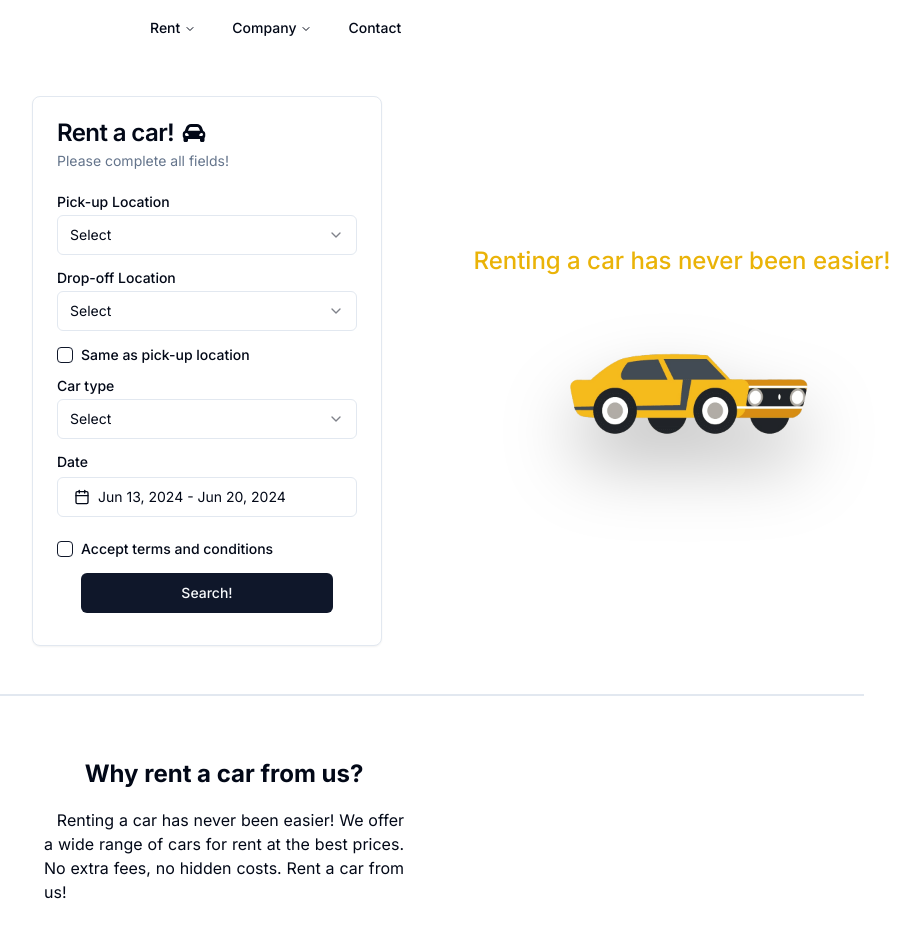
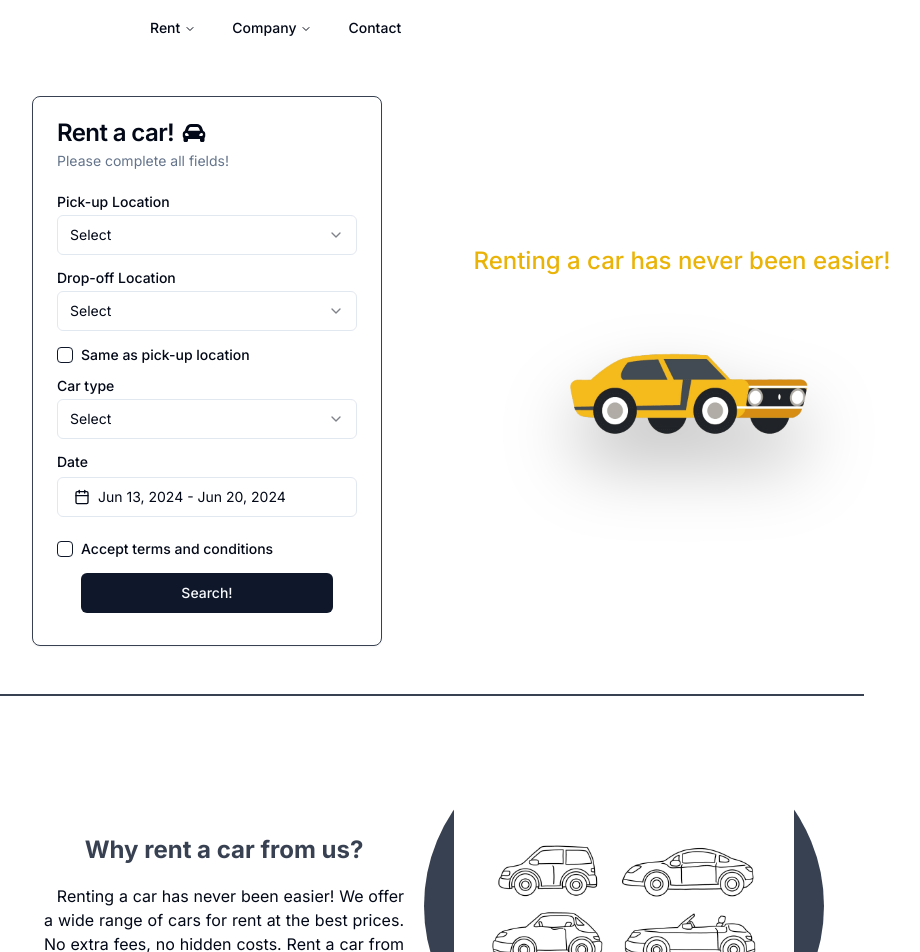
Before and after one commit to claudiulivadariu/Rent-a-car-NextJS, a Next.js app: page / in a window 1280 px wide. Shown: the top 952 px of the page, without its empty margins (216-1136 px from the left). Built offline with nearby package versions, Linux system fonts and the light colour scheme; a web font is replaced by a local one.

Commit message:
Progress home-page

```diff
--- a/app/page.tsx
+++ b/app/page.tsx
@@ -6,7 +6,7 @@ import { inter } from "@/components/ui/fonts";
 export default function Home() {
     return (
         <main className="">
-            <div className="flex lg:flex-row items-center flex-col justify-evenly p-12">
+            <div className="flex lg:flex-row items-center flex-col justify-evenly p-12 max-w-screen">
                 <RentForm />
                 <div>
                     <div className="lg:w-[600px] h-[400px] w-screen flex justify-center items-center flex-col">
@@ -25,11 +25,11 @@ export default function Home() {
                     </div>
                 </div>
             </div>
-            <div className="border-t-2">
-                <div className="flex justify-center items-center p-10">
-                    <div className="w-full">
+            <div className="border-t-2 border-gray-700">
+                <div className="flex justify-evenly lg:flex-row flex-col items-center p-10 min-w-full">
+                    <div>
                         <div className="w-[400px] p-5">
-                            <h1 className={`text-2xl leading-normal font-bold text-center`}>
+                            <h1 className={`text-2xl leading-normal font-bold text-center text-gray-700`}>
                                 Why rent a car from us?
                             </h1>
                             <p className=" text-justify mt-4">
@@ -38,6 +38,11 @@ export default function Home() {
                             </p>
                         </div>
                     </div>
+                    <div className="flex items-center justify-center lg:w-[560px]">
+                        <div className="z-20 border-x-[30px] border-gray-700 rounded-full">
+                            <Image src={"/cars3.jpeg"} alt="Car" width={400} height={400} />
+                        </div>
+                    </div>
                 </div>
             </div>
         </main>
--- a/components/rent-form/rent-form.tsx
+++ b/components/rent-form/rent-form.tsx
@@ -65,7 +65,7 @@ export function RentForm() {
     };
 
     return (
-        <Card className="w-[350px] lg:mb-0 mb-10">
+        <Card className="w-[350px] lg:mb-0 mb-10 border-gray-700">
             <CardHeader>
                 <CardTitle className="flex">
                     Rent a car!
```
Also changed, not shown: public/cars3.jpeg (added).
